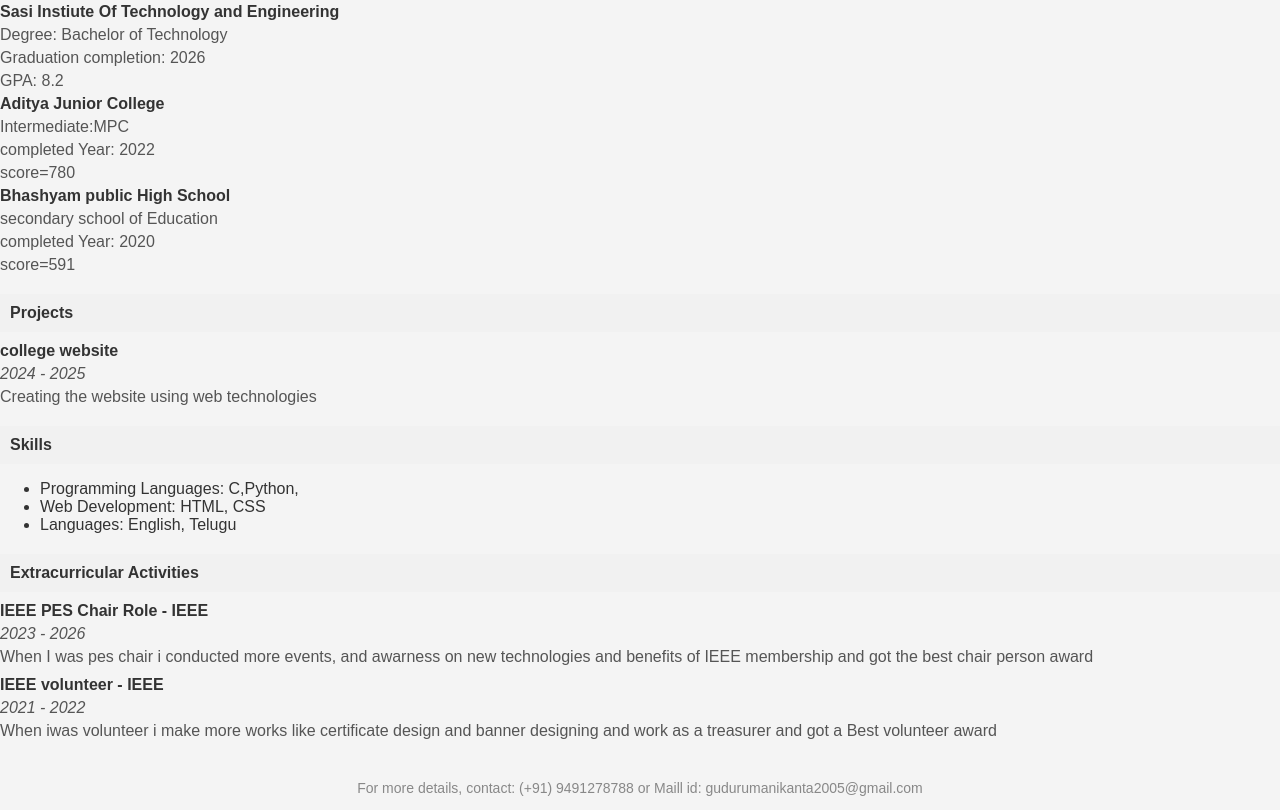
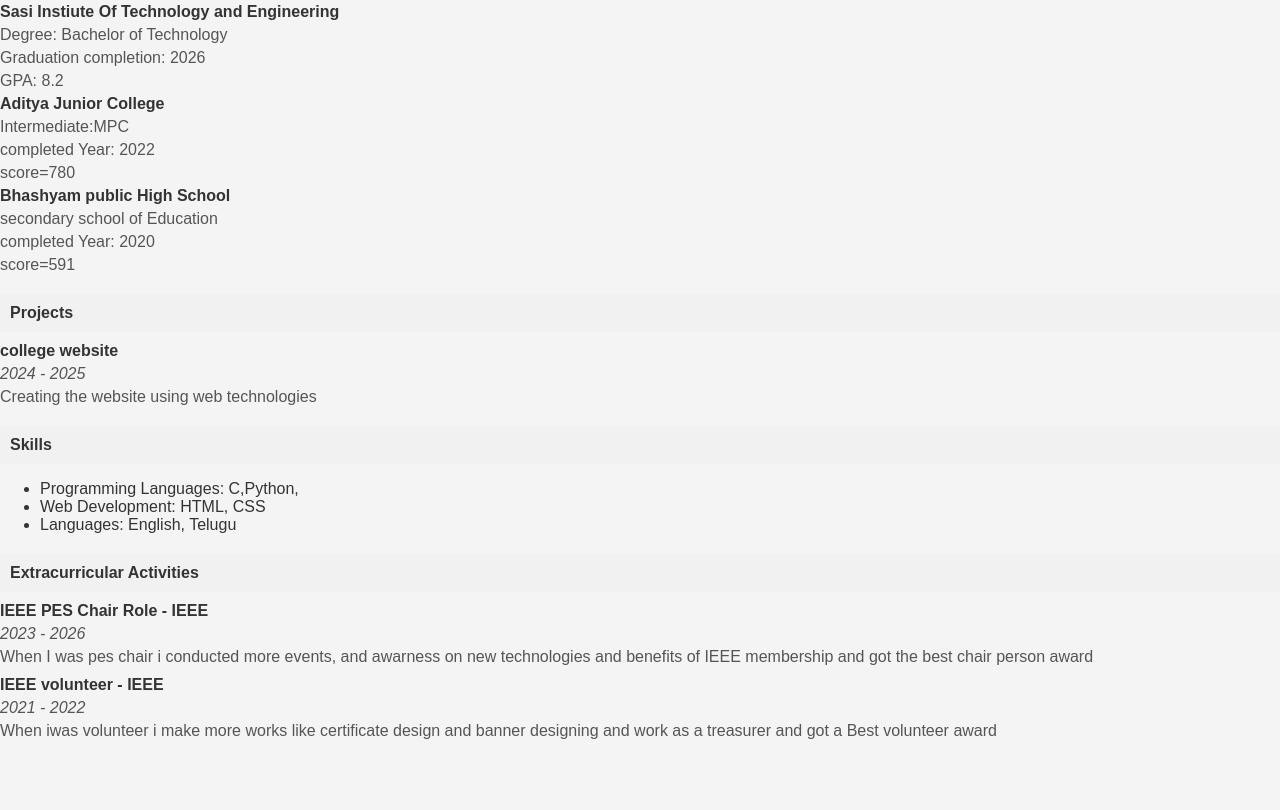
Before and after one commit to Mounikabadam/Mounikabadam.github.io, a plain HTML site: page index.html in a window 1280 px wide. Shown: the part 412-1222 px from the top of the page. After the commit the page ends 1162 px from the top, so only its background shows below. Drawn offline with Linux system fonts and the light colour scheme.

Commit message:
Update index.html

```diff
--- a/index.html
+++ b/index.html
@@ -152,10 +152,6 @@
                 <p>When iwas volunteer i make more works like certificate design and banner designing and work as a treasurer and got a Best volunteer award</p>
             </div>
         </div>
-
-        <div class="footer">
-            <p>For more details, contact: (+91) 9491278788 or Maill id: gudurumanikanta2005@gmail.com</a></p>
-        </div>
     </div>
 </body>
 </html>
```
